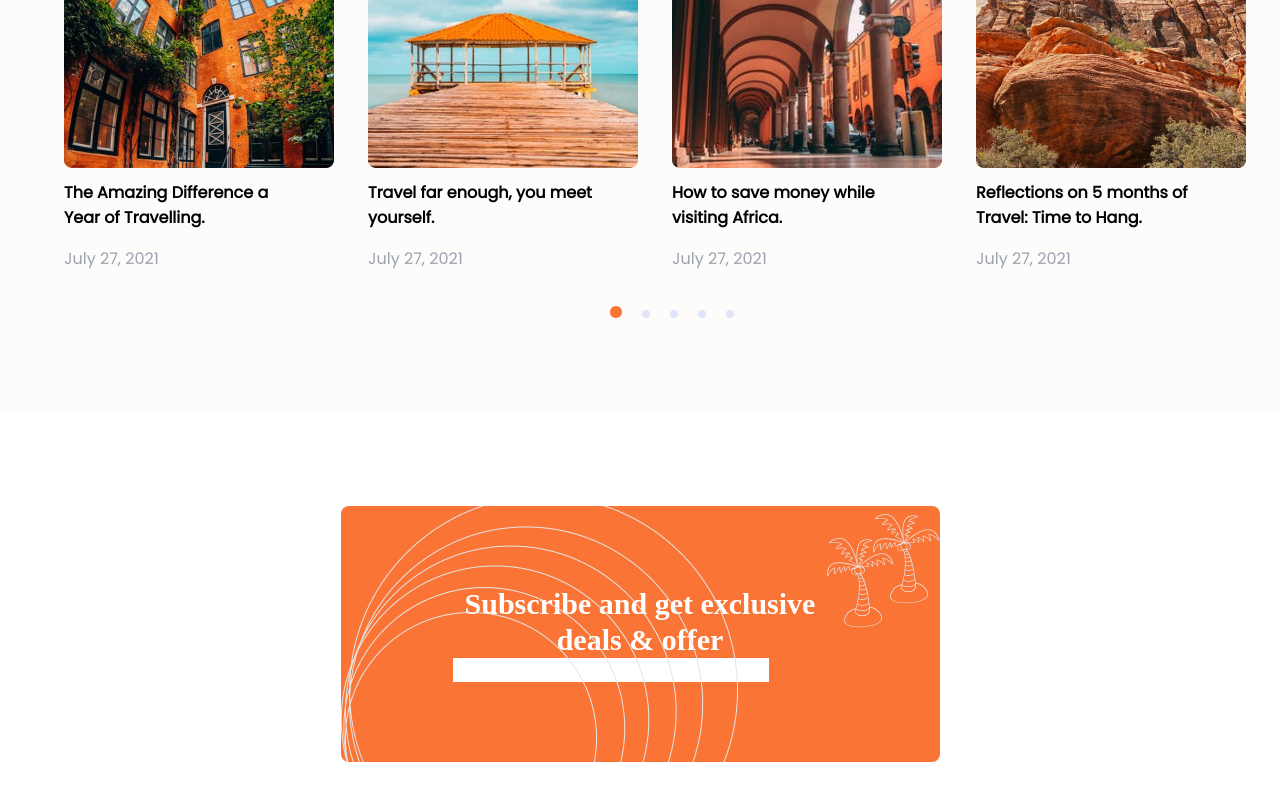
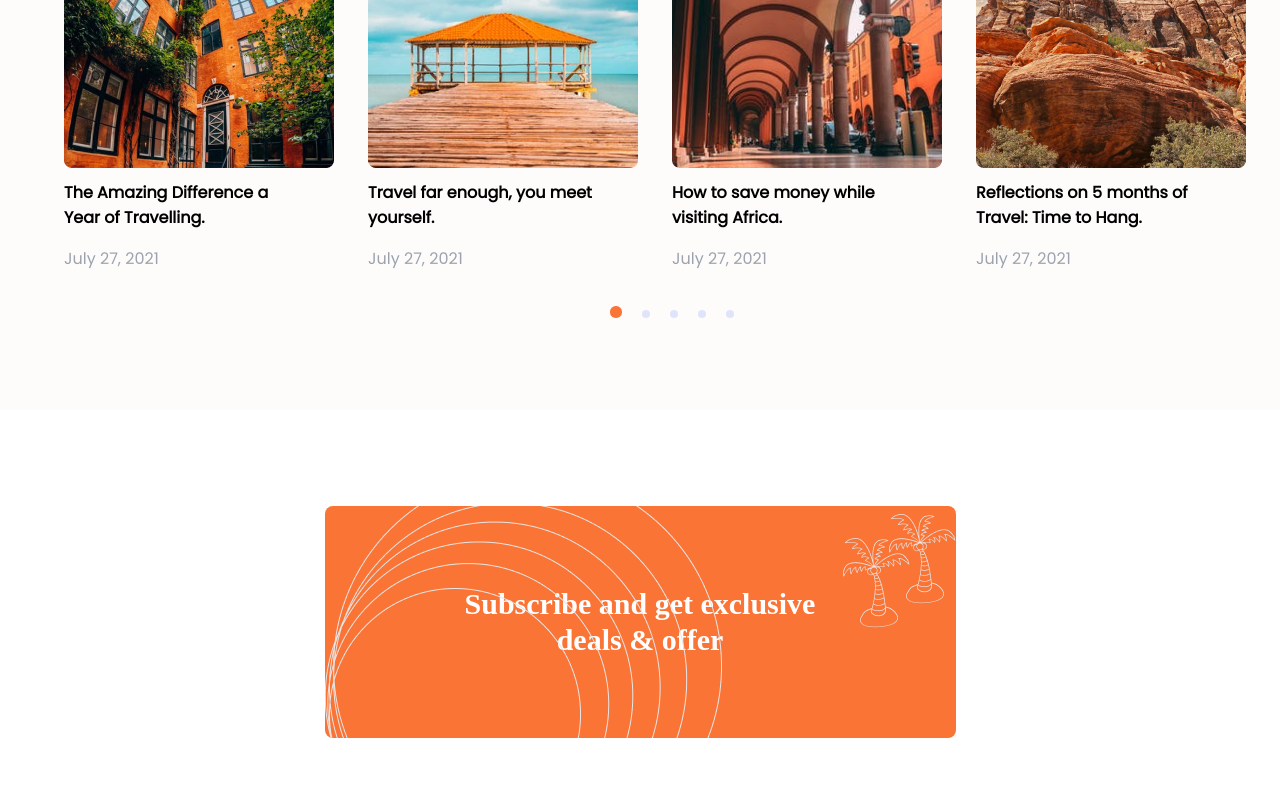
Before and after one commit to baabashinelle/Botel, a React (Create React App) app: page / in a window 1280 px wide. Shown: the part 4099-4899 px from the top of the page. Built offline with nearby package versions, Linux system fonts and the light colour scheme; a web font is replaced by a local one.

Commit message:
update subscribe component

```diff
--- a/src/components/Subscribe.jsx
+++ b/src/components/Subscribe.jsx
@@ -1,16 +1,15 @@
-import React from 'react'
+import React from "react";
 
 const Subscribe = () => {
   return (
     <section className="flex flex-col justify-center items-center pt-24 pb-20 font-text text-white">
-      <div className="bg-primary-o py-20 px-28 rounded-lg overflow-hidden relative before:content-[url('./assets/trees-white.png')] before:block before:absolute before:right-0 before:top-[0.5rem] after:content-[url('./assets/circles.png')] after:block after:absolute after:left-0 after:-bottom-2 after:w-[0rem]">
+      <div className="w-fit bg-primary-o py-20 px-32 rounded-lg overflow-hidden relative before:content-[url('./assets/trees-white.png')] before:block before:absolute before:right-0 before:top-[0.5rem] after:content-[url('./assets/circles.png')] after:block after:w-10 after:absolute after:left-0 after:-bottom-2">
         <h2 className="text-3xl font-bold font-header text-center w-[25ch]">
           Subscribe and get exclusive deals &amp; offer
         </h2>
-        <input type="text"></input>
       </div>
     </section>
   );
-}
+};
 
-export default Subscribe
+export default Subscribe;
```
